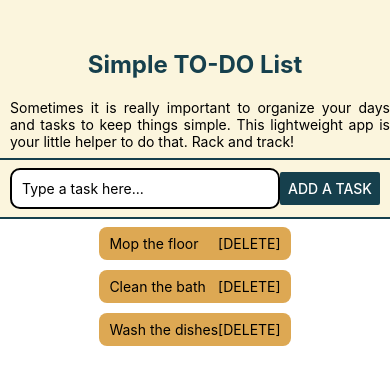
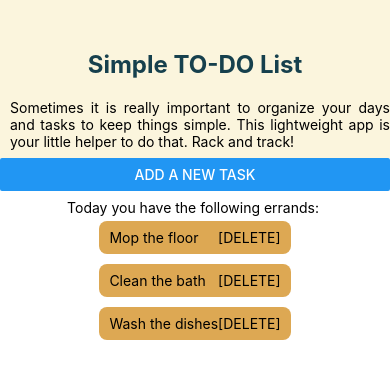
Before and after one commit to memphis35/react-native-to-do, a React Native app: screen / in a window 390 px wide. Shown: the top 384 px of the page. Built offline with nearby package versions, Linux system fonts and the light colour scheme.

Commit message:
Add modal input

```diff
--- a/App.js
+++ b/App.js
@@ -1,5 +1,5 @@
 import { useState } from "react";
-import { StyleSheet, View } from "react-native";
+import { View, Button } from "react-native";
 import AppHeader from "./components/AppHeader";
 import TaskInput from "./components/TaskInput";
 import TaskList from "./components/TaskList";
@@ -10,6 +10,9 @@ export default function App() {
     "Clean the bath",
     "Wash the dishes",
   ]);
+  const [isModalVisible, setModalVisible] = useState(false);
+
+  const addNewTaskHandler = () => setModalVisible(true);
 
   const addTask = (taskName) =>
     setTasks((currentTasks) => [...currentTasks, taskName]);
@@ -22,10 +25,13 @@ export default function App() {
   return (
     <View style={{ flex: 1 }}>
       <AppHeader />
-      <TaskInput addTask={addTask} />
+      <Button title="Add a new task" onPress={addNewTaskHandler} />
+      <TaskInput
+        addTask={addTask}
+        isModalVisible={isModalVisible}
+        setModalVisible={setModalVisible}
+      />
       <TaskList tasks={tasks} onDeleteTask={deleteTask} />
     </View>
   );
 }
-
-const styles = StyleSheet.create({});
--- a/components/TaskInput.js
+++ b/components/TaskInput.js
@@ -1,53 +1,57 @@
 import { useState } from "react";
-import { View, TextInput, Button, StyleSheet } from "react-native";
+import { View, TextInput, Button, Modal, StyleSheet } from "react-native";
 
-function TaskInput({ addTask }) {
-  const [taskName, setTaskName] = useState("");
+function TaskInput({ addTask, isModalVisible, setModalVisible }) {
+  const [text, setText] = useState("");
 
-  return (
-    <View style={styles.inputContainer}>
-      <TextInput
-        placeholder="Type a task here..."
-        style={styles.inputText}
-        color="#16404D"
-        onChangeText={(text) => {
-          setTaskName(text.trimStart());
-        }}
-        value={taskName}
-      />
-      <Button
-        title="Add a task"
-        color="#16404D"
-        onPress={() => {
-          const trimmedName = taskName.trimEnd();
+  const onInputTextHandler = (text) => {
+    setText(text.trimStart());
+  };
+
+  const onAddTaskHandler = () => {
+    const trimmedName = text.trimEnd();
     if (trimmedName.length > 5) {
       addTask(trimmedName);
-            setTaskName("");
+      setText("");
+      setModalVisible(false);
     } else {
       console.error("Trimmed name is less than 5: ", trimmedName);
     }
-        }}
+  };
+
+  return (
+    <Modal visible={isModalVisible} style={styles.modal}>
+      <View style={styles.inputContainer}>
+        <TextInput
+          style={styles.input}
+          onChangeText={onInputTextHandler}
+          value={text}
         />
+        <Button title="Add a task" color="#16404D" onPress={onAddTaskHandler} />
       </View>
+    </Modal>
   );
 }
 
 export default TaskInput;
 
 const styles = StyleSheet.create({
+  modal: {
+    flex: 1,
+    justifyContent: "center",
+    alignItems: "center",
+  },
   inputContainer: {
     width: "100%",
+    height: "100%",
     paddingVertical: 8,
     paddingHorizontal: 10,
     flexDirection: "row",
     alignItems: "center",
     justifyContent: "flex-start",
     backgroundColor: "#FBF5DD",
-    borderTopWidth: 2,
-    borderBottomWidth: 2,
-    borderColor: "#16404D",
   },
-  inputText: {
+  input: {
     backgroundColor: "#fff",
     padding: 10,
     borderWidth: 2,
--- a/components/TaskItem.js
+++ b/components/TaskItem.js
@@ -3,8 +3,8 @@ import { View, Text, Pressable, StyleSheet } from "react-native";
 function TaskItem({ text, onDeleteTask, taskId }) {
   return (
     <View style={styles.item}>
-      <Text>{text}</Text>
-      <Pressable onPress={() => onDeleteTask(taskId)}>
+      <Pressable onPress={() => onDeleteTask(taskId)} style={styles.pressable}>
+        <Text>{text}</Text>
         <Text>[DELETE]</Text>
       </Pressable>
     </View>
@@ -16,12 +16,15 @@ export default TaskItem;
 const styles = StyleSheet.create({
   item: {
     width: "100%",
-    paddingHorizontal: 10,
-    paddingVertical: 8,
+    backgroundColor: "#DDA853",
+    borderRadius: 8,
+  },
+  pressable: {
+    width: "100%",
     flexDirection: "row",
     justifyContent: "space-between",
     alignItems: "center",
-    backgroundColor: "#DDA853",
-    borderRadius: 8,
+    paddingHorizontal: 10,
+    paddingVertical: 8,
   },
 });
--- a/components/TaskList.js
+++ b/components/TaskList.js
@@ -16,6 +16,7 @@ function TaskList({ tasks, onDeleteTask }) {
   );
   const notEmptyList = (
     <View style={styles.board_container}>
+      <Text>Today you have the following errands: </Text>
       <FlatList
         data={tasks}
         renderItem={renderTask}
```
Lines whose indentation alone changed are shown as unchanged.
